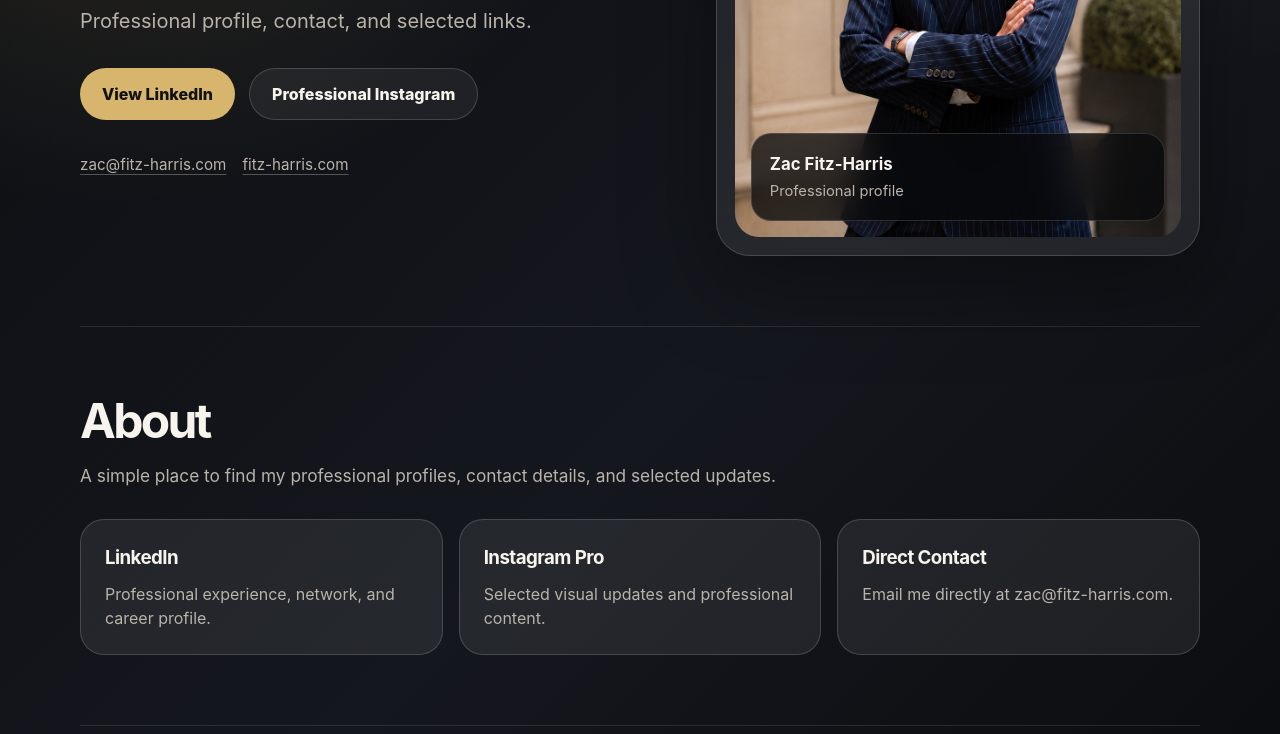
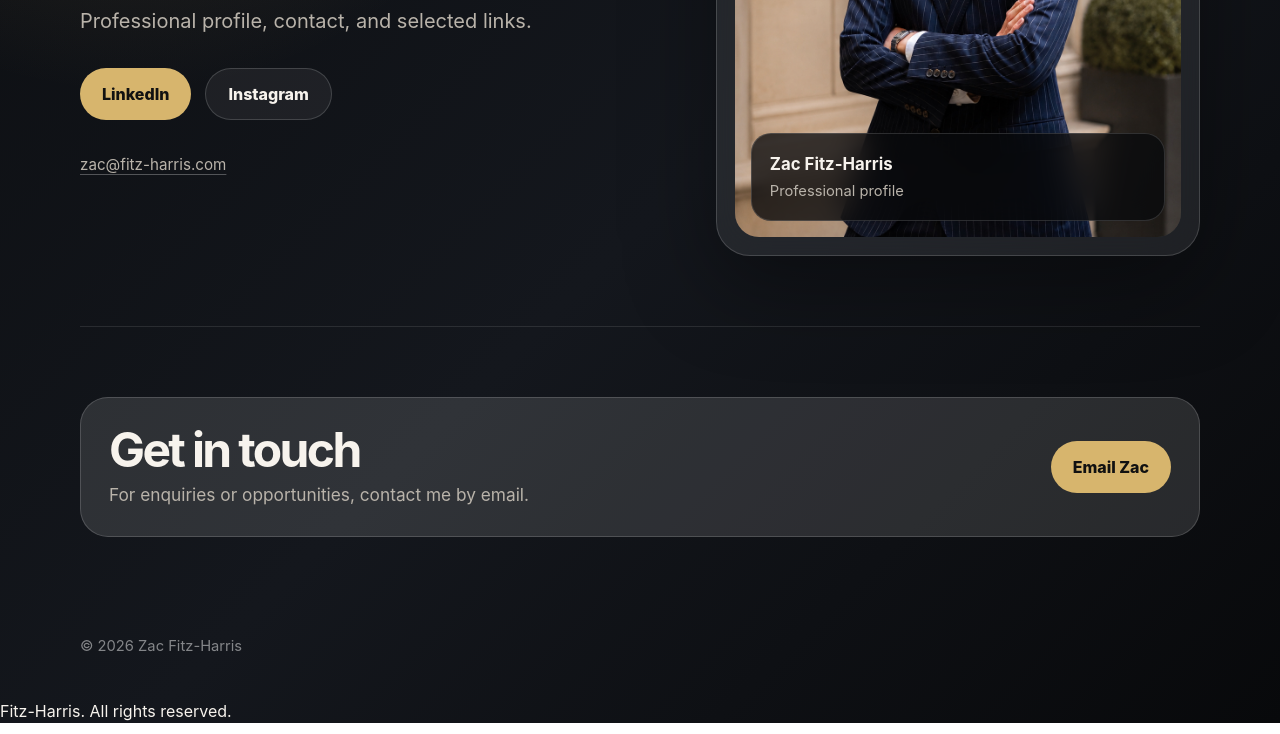
Before and after one commit to zacfitzharris/fitz-harris-site, a plain HTML site: page index.html in a window 1280 px wide. Shown: the part 466-1200 px from the top of the page. Drawn offline with Linux system fonts and the light colour scheme.

Commit message:
Update index.html

```diff
--- a/index.html
+++ b/index.html
@@ -279,13 +279,12 @@
           </p>
 
           <div class="actions" id="links">
-            <a class="btn primary" href="https://www.linkedin.com/in/zacfh" target="_blank" rel="noopener noreferrer">View LinkedIn</a>
-            <a class="btn secondary" href="https://www.instagram.com/zac_kretzrealestate" target="_blank" rel="noopener noreferrer">Professional Instagram</a>
+            <a class="btn primary" href="https://www.linkedin.com/in/zacfh" target="_blank" rel="noopener noreferrer">LinkedIn</a>
+            <a class="btn secondary" href="https://www.instagram.com/zac_kretzrealestate" target="_blank" rel="noopener noreferrer">Instagram</a>
           </div>
 
           <div class="mini-links">
             <a href="mailto:zac@fitz-harris.com">zac@fitz-harris.com</a>
-            <a href="https://fitz-harris.com">fitz-harris.com</a>
           </div>
         </div>
 
@@ -296,28 +295,6 @@
             <span>Professional profile</span>
           </div>
         </aside>
-      </section>
-
-      <section id="about">
-        <h2 class="section-title">About</h2>
-        <p class="section-text">
-          A simple place to find my professional profiles, contact details, and selected updates.
-        </p>
-
-        <div class="grid">
-          <article class="tile">
-            <h3>LinkedIn</h3>
-            <p>Professional experience, network, and career profile.</p>
-          </article>
-          <article class="tile">
-            <h3>Instagram Pro</h3>
-            <p>Selected visual updates and professional content.</p>
-          </article>
-          <article class="tile">
-            <h3>Direct Contact</h3>
-            <p>Email me directly at zac@fitz-harris.com.</p>
-          </article>
-        </div>
       </section>
 
       <section id="contact">
```
